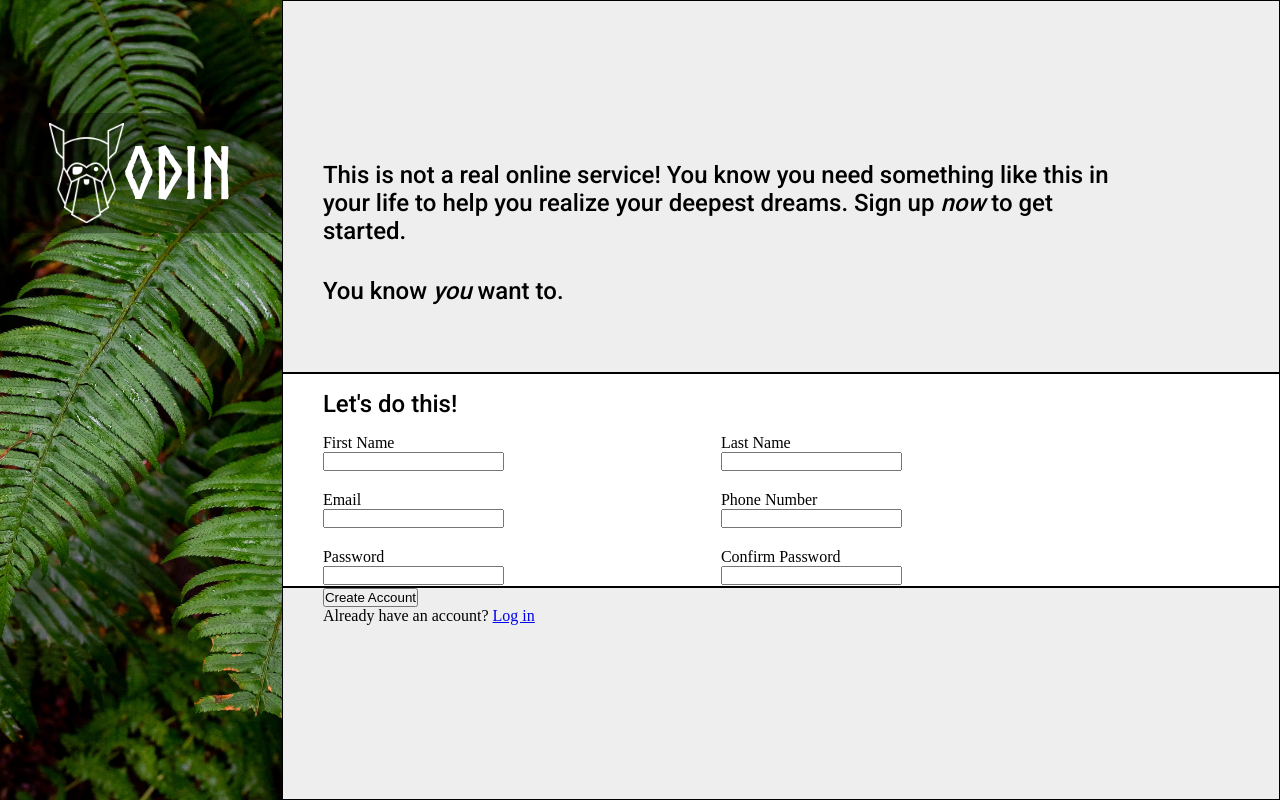
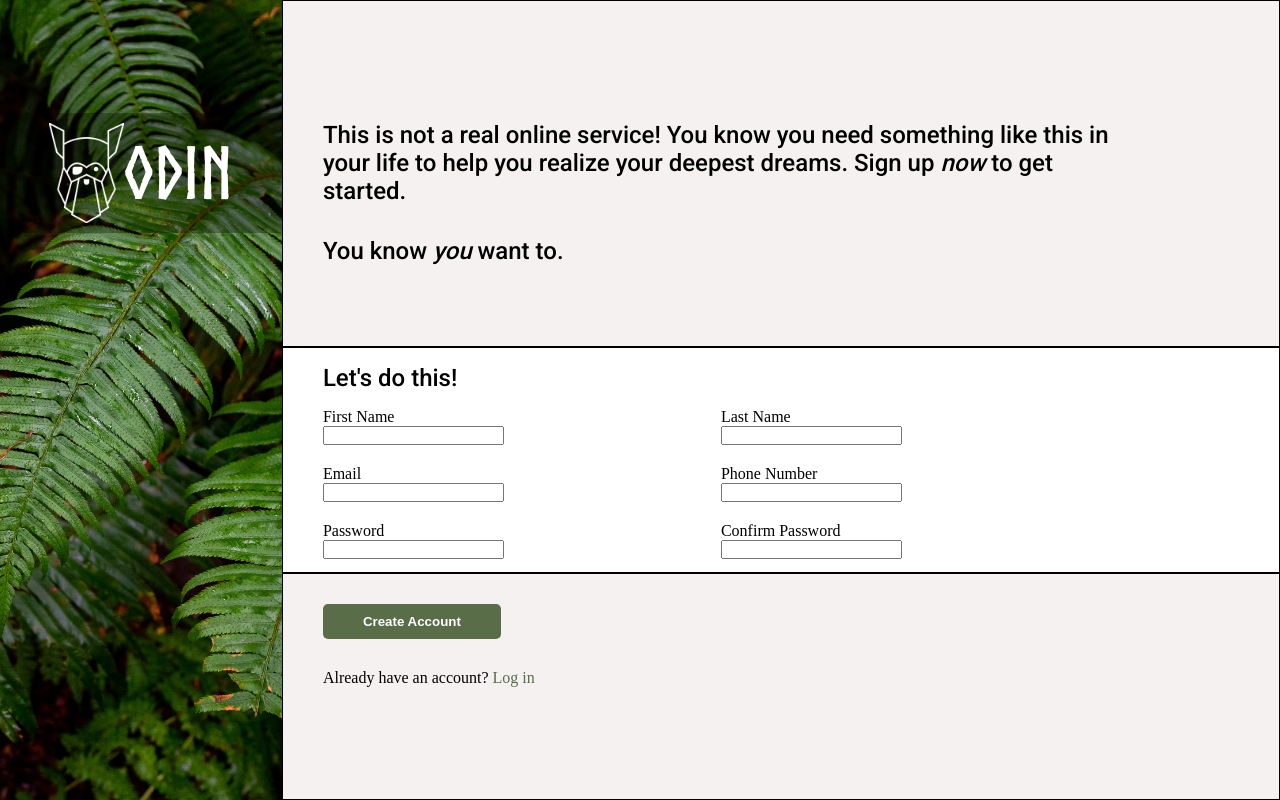
Before and after one commit to DarkBlueMoon/sign-up-form-old, a plain HTML site: page index.html in a window 1280 px wide. Drawn offline with Linux system fonts and the light colour scheme.

Commit message:
Signup section styling

```diff
--- a/index.html
+++ b/index.html
@@ -71,7 +71,7 @@
         </form>
       </section>
       <section class="signup">
-        <button>Create Account</button>
+        <button class="btn">Create Account</button>
         <p>Already have an account? <a href="#">Log in</a></p>
       </section>
     </div>
--- a/style.css
+++ b/style.css
@@ -60,7 +60,7 @@
 #content {
   display: flex;
   flex-direction: column;
-  background-color: #eee;
+  background-color: #f5f1f1;
 }
 
 #content > section {
@@ -78,7 +78,7 @@
 }
 
 .intro {
-  padding-top: 160px;
+  padding-top: 120px;
 }
 
 .intro > p {
@@ -113,3 +113,20 @@
 label {
   display: block;
 }
+
+/* SIGN UP STYLING */
+.btn {
+  background-color: #596d48;
+  color: white;
+  border-radius: 5px;
+  padding: 10px 40px;
+  border: none;
+  font-weight: bold;
+  margin: 30px 0;
+}
+
+.signup p a {
+  color: #596d48;
+  text-decoration: none;
+  font-weight: 500;
+}
```
